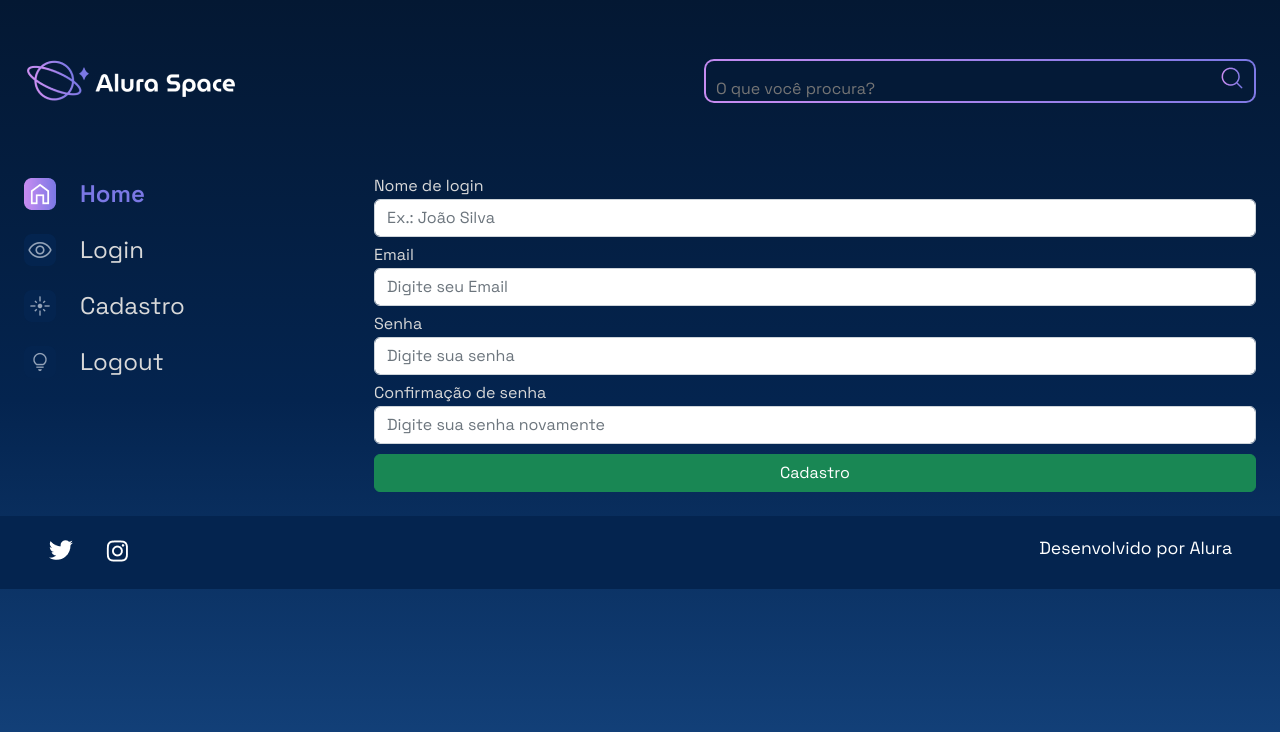
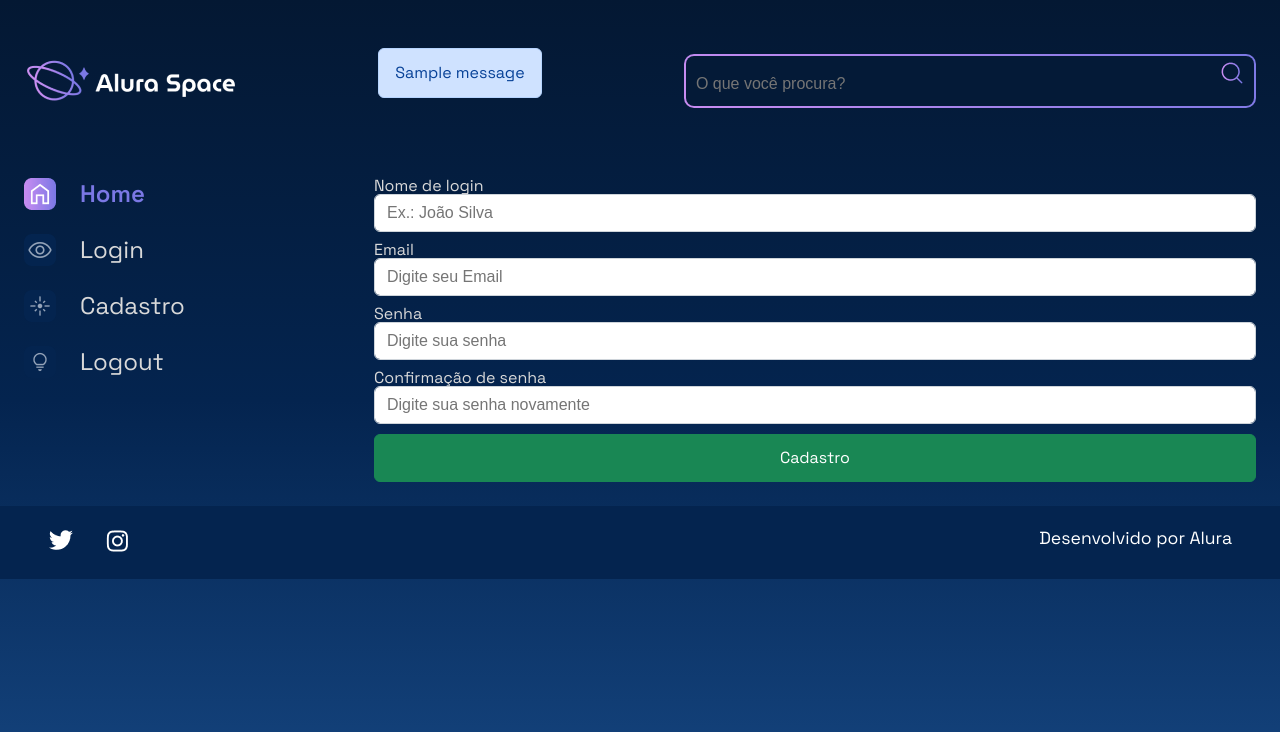
Before and after one commit to devdartagnan/Alura_space-backend-py, a Django app: page /cadastro in a window 1280 px wide. Shown: the top 732 px of the page. Run offline with Django 5.2, Linux system fonts and the light colour scheme; tables that the repository leaves empty hold one stand-in row (values such as "Sample post"); one stand-in notice (Sample message) is shown.

Commit message:
Comecando 3 curso

```diff
--- a/gallery/admin.py
+++ b/gallery/admin.py
@@ -2,10 +2,10 @@ from django.contrib import admin
 from gallery.models import Cards
 
 class ListandoCards(admin.ModelAdmin):
-    list_display = ('id', 'nome', 'legenda', 'publicado', 'data_card')
+    list_display = ('id', 'nome', 'legenda', 'publicado', 'data_card', 'usuario')
     list_display_links = ('id', 'nome')
     search_fields = ('id', 'nome')
-    list_filter = ('categoria',)
+    list_filter = ('categoria','usuario')
     list_editable = (('publicado'), )
     list_per_page = 10
 
--- a/setup/static/styles/style.css
+++ b/setup/static/styles/style.css
@@ -4,19 +4,87 @@
 */
 
 
-html, body, div, span, applet, object, iframe,
-h1, h2, h3, h4, h5, h6, p, blockquote, pre,
-a, abbr, acronym, address, big, cite, code,
-del, dfn, em, img, ins, kbd, q, s, samp,
-small, strike, strong, sub, sup, tt, var,
-b, u, i, center,
-dl, dt, dd, ol, ul, li,
-fieldset, form, label, legend,
-table, caption, tbody, tfoot, thead, tr, th, td,
-article, aside, canvas, details, embed,
-figure, figcaption, footer, header, hgroup,
-menu, nav, output, ruby, section, summary,
-time, mark, audio, video {
+html,
+body,
+div,
+span,
+applet,
+object,
+iframe,
+h1,
+h2,
+h3,
+h4,
+h5,
+h6,
+p,
+blockquote,
+pre,
+a,
+abbr,
+acronym,
+address,
+big,
+cite,
+code,
+del,
+dfn,
+em,
+img,
+ins,
+kbd,
+q,
+s,
+samp,
+small,
+strike,
+strong,
+sub,
+sup,
+tt,
+var,
+b,
+u,
+i,
+center,
+dl,
+dt,
+dd,
+ol,
+ul,
+li,
+fieldset,
+form,
+label,
+legend,
+table,
+caption,
+tbody,
+tfoot,
+thead,
+tr,
+th,
+td,
+article,
+aside,
+canvas,
+details,
+embed,
+figure,
+figcaption,
+footer,
+header,
+hgroup,
+menu,
+nav,
+output,
+ruby,
+section,
+summary,
+time,
+mark,
+audio,
+video {
     margin: 0;
     padding: 0;
     border: 0;
@@ -24,31 +92,50 @@ time, mark, audio, video {
     font: inherit;
     vertical-align: baseline;
 }
+
 /* HTML5 display-role reset for older browsers */
-article, aside, details, figcaption, figure,
-footer, header, hgroup, menu, nav, section {
+article,
+aside,
+details,
+figcaption,
+figure,
+footer,
+header,
+hgroup,
+menu,
+nav,
+section {
     display: block;
 }
+
 body {
     line-height: 1;
     font-family: 'Space Grotesk', sans-serif;
     min-height: 100vh;
-    background: linear-gradient(#041833,#04244F,#154580);
+    background: linear-gradient(#041833, #04244F, #154580);
     background-repeat: no-repeat;
     background-position: center;
     background-size: cover;
 }
-ol, ul {
+
+ol,
+ul {
     list-style: none;
 }
-blockquote, q {
+
+blockquote,
+q {
     quotes: none;
 }
-blockquote:before, blockquote:after,
-q:before, q:after {
+
+blockquote:before,
+blockquote:after,
+q:before,
+q:after {
     content: '';
     content: none;
 }
+
 table {
     border-collapse: collapse;
     border-spacing: 0;
@@ -84,7 +171,7 @@ table {
 .cabecalho__busca {
     align-items: center;
     border-radius: 10px;
-    background: linear-gradient(45deg, #C98CF1,#7B78E5);
+    background: linear-gradient(45deg, #C98CF1, #7B78E5);
     display: flex;
     height: auto;
     justify-content: space-between;
@@ -111,7 +198,8 @@ table {
     padding: 10px;
     width: 500px;
 }
-.busca__btn{
+
+.busca__btn {
     background-color: transparent;
     border: none;
 }
@@ -133,7 +221,7 @@ table {
     margin-bottom: 1.5rem;
 }
 
-.cards__lista{
+.cards__lista {
     display: flex;
     flex-wrap: wrap;
     justify-content: space-between;
@@ -309,7 +397,7 @@ table {
     width: 100%;
     height: 50px;
     border-radius: 10px;
-    background: linear-gradient(45deg, #C98CF1,#7B78E5);
+    background: linear-gradient(45deg, #C98CF1, #7B78E5);
     padding: 2px;
     box-sizing: border-box;
 }
@@ -387,3 +475,135 @@ table {
     border: 2px solid #7B78E5;
     cursor: pointer;
 }
+
+.alert {
+    --bs-alert-bg: transparent;
+    --bs-alert-padding-x: 1rem;
+    --bs-alert-padding-y: 1rem;
+    --bs-alert-margin-bottom: 1rem;
+    --bs-alert-color: inherit;
+    --bs-alert-border-color: transparent;
+    --bs-alert-border: 1px solid var(--bs-alert-border-color);
+    --bs-alert-border-radius: 0.375rem;
+    position: relative;
+    padding: var(--bs-alert-padding-y) var(--bs-alert-padding-x);
+    margin-bottom: var(--bs-alert-margin-bottom);
+    color: var(--bs-alert-color);
+    background-color: var(--bs-alert-bg);
+    border: var(--bs-alert-border);
+    border-radius: var(--bs-alert-border-radius);
+}
+
+
+.row {
+    --bs-gutter-x: 1.5rem;
+    --bs-gutter-y: 0;
+    display: flex;
+    flex-wrap: wrap;
+    margin-top: calc(-1* var(--bs-gutter-y));
+    /* margin-right: calc(-.5* var(--bs-gutter-x));
+    margin-left: calc(-.5* var(--bs-gutter-x)); */
+}
+
+
+.form-control {
+    box-sizing: border-box;
+    display: block;
+    width: 100%;
+    padding: 0.375rem 0.75rem;
+    font-size: 1rem;
+    font-weight: 400;
+    line-height: 1.5;
+    color: #212529;
+    background-color: #fff;
+    background-clip: padding-box;
+    border: 1px solid #ced4da;
+    -webkit-appearance: none;
+    -moz-appearance: none;
+    appearance: none;
+    border-radius: 0.375rem;
+    transition: border-color .15s ease-in-out, box-shadow .15s ease-in-out;
+}
+
+.text-center {
+    text-align: center !important;
+}
+
+.btn {
+    --bs-btn-padding-x: 0.75rem;
+    --bs-btn-padding-y: 0.675rem;
+    --bs-btn-font-family: ;
+    --bs-btn-font-size: 1rem;
+    --bs-btn-font-weight: 400;
+    --bs-btn-line-height: 1.5;
+    --bs-btn-color: #212529;
+    --bs-btn-bg: transparent;
+    --bs-btn-border-width: 1px;
+    --bs-btn-border-color: transparent;
+    --bs-btn-border-radius: 0.375rem;
+    --bs-btn-hover-border-color: transparent;
+    --bs-btn-box-shadow: inset 0 1px 0 rgba(255, 255, 255, 0.15), 0 1px 1px rgba(0, 0, 0, 0.075);
+    --bs-btn-disabled-opacity: 0.65;
+    --bs-btn-focus-box-shadow: 0 0 0 0.25rem rgba(var(--bs-btn-focus-shadow-rgb), .5);
+    display: inline-block;
+    padding: var(--bs-btn-padding-y) var(--bs-btn-padding-x);
+    font-family: var(--bs-btn-font-family);
+    font-size: var(--bs-btn-font-size);
+    font-weight: var(--bs-btn-font-weight);
+    line-height: var(--bs-btn-line-height);
+    color: var(--bs-btn-color);
+    text-align: center;
+    text-decoration: none;
+    vertical-align: middle;
+    cursor: pointer;
+    -webkit-user-select: none;
+    -moz-user-select: none;
+    user-select: none;
+    border: var(--bs-btn-border-width) solid var(--bs-btn-border-color);
+    border-radius: var(--bs-btn-border-radius);
+    background-color: var(--bs-btn-bg);
+    transition: color .15s ease-in-out, background-color .15s ease-in-out, border-color .15s ease-in-out, box-shadow .15s ease-in-out;
+}
+
+.btn-success {
+    --bs-btn-color: #fff;
+    --bs-btn-bg: #198754;
+    --bs-btn-border-color: #198754;
+    --bs-btn-hover-color: #fff;
+    --bs-btn-hover-bg: #157347;
+    --bs-btn-hover-border-color: #146c43;
+    --bs-btn-focus-shadow-rgb: 60, 153, 110;
+    --bs-btn-active-color: #fff;
+    --bs-btn-active-bg: #146c43;
+    --bs-btn-active-border-color: #13653f;
+    --bs-btn-active-shadow: inset 0 3px 5px rgba(0, 0, 0, 0.125);
+    --bs-btn-disabled-color: #fff;
+    --bs-btn-disabled-bg: #198754;
+    --bs-btn-disabled-border-color: #198754;
+}
+
+[type=button]:not(:disabled),
+[type=reset]:not(:disabled),
+[type=submit]:not(:disabled),
+button:not(:disabled) {
+    cursor: pointer;
+}
+
+.col-12 {
+    flex: 0 0 auto;
+    width: 100%;
+}
+.margim-bottom{
+    margin-bottom: 5px;
+}
+.alert-danger {
+    --bs-alert-color: #842029 !important;
+    --bs-alert-bg: #f8d7da !important;
+    --bs-alert-border-color: #f5c2c7 !important;
+}
+
+.alert-primary {
+    --bs-alert-color: #084298;
+    --bs-alert-bg: #cfe2ff;
+    --bs-alert-border-color: #b6d4fe;
+}
--- a/templates/gallery/base.html
+++ b/templates/gallery/base.html
@@ -11,19 +11,18 @@
     <link rel="preconnect" href="https://fonts.gstatic.com" crossorigin>
     <link href="https://fonts.googleapis.com/css2?family=Poppins:wght@400;500;600&display=swap" rel="stylesheet">
     <link href="https://fonts.googleapis.com/css2?family=Space+Grotesk:wght@400;500;600&display=swap" rel="stylesheet">
-    <link href="https://cdn.jsdelivr.net/npm/bootstrap@5.2.2/dist/css/bootstrap.min.css" rel="stylesheet" integrity="sha384-Zenh87qX5JnK2Jl0vWa8Ck2rdkQ2Bzep5IDxbcnCeuOxjzrPF/et3URy9Bv1WTRi" crossorigin="anonymous">
     <link rel="stylesheet" href="{% static '/styles/style.css' %}">
 </head>
 
 <body>
     <div class="pagina-inicial">
-        {% include 'gallery/partials/_header.html' %}<!-- INCLUDE usa um bloco parcial vindo desta url -->
+        {% include 'partials/_header.html' %}<!-- INCLUDE usa um bloco parcial vindo desta url -->
         <main class="principal">
-            {% include 'gallery/partials/_menu_lateral.html' %}
+            {% include 'partials/_menu_lateral.html' %}
             {% block content %}{% endblock %}
         </main>
     </div>
-    {% include 'gallery/partials/_footer.html' %}
+    {% include 'partials/_footer.html' %}
 </body>
 
 </html>
--- /dev/null
+++ b/templates/partials/_alertas.html
@@ -0,0 +1,7 @@
+{% if messages %}
+    {% for message in messages %}
+        <div class="alert alert-{{message.tags}}" role="alert">
+            {{message}}
+        </div>
+    {% endfor %}
+{% endif %}
--- a/templates/gallery/partials/_header.html
+++ b/templates/partials/_header.html
@@ -1,6 +1,7 @@
 {% load static %}
 <header class="cabecalho">
     <img src="{% static '/assets/logo/Logo(2).png' %}" alt="Logo da Alura Space" />
+    {% include 'partials/_alertas.html' %}
     <div class="cabecalho__busca">
         <div class="busca__fundo">
             <form action="{% url 'buscar' %}">
--- a/templates/gallery/partials/_menu_lateral.html
+++ b/templates/partials/_menu_lateral.html
@@ -4,6 +4,6 @@
         <a href="{% url 'index' %}"><img src="{% static '/assets/ícones/1x/Home - ativo.png' %}"> Home</a>
         <a href="{% url 'login' %}"><img src="{% static '/assets/ícones/1x/Mais vistas - inativo.png' %}"> Login</a>
         <a href="{% url 'cadastro' %}"><img src="{% static '/assets/ícones/1x/Novas - inativo.png' %}"> Cadastro</a>
-        <a href="#"><img src="{% static '/assets/ícones/1x/Surpreenda-me - inativo.png' %}"> Logout</a>
+        <a href="{% url 'logout' %}"><img src="{% static '/assets/ícones/1x/Surpreenda-me - inativo.png' %}"> Logout</a>
     </nav>
 </section>
--- a/templates/usuarios/cadastro.html
+++ b/templates/usuarios/cadastro.html
@@ -3,14 +3,20 @@
 {% block content%}
 
 <section class="galeria" style="margin-left: 5em">
-    <form action="" method="">
+    <form action="{% url 'cadastro' %}" method="POST">
         {% csrf_token %}
         <div class="row">
             {% for field in form.visible_fields %}
             <div class="col-12 col-lg-12" style="margin-bottom: 10px">
-                <label for="{{ field.id_for_label }}" style="color:#D9D9D9; margin-bottom: 5px;"><b>{{field.label}}</b></label>
+                <label for="{{ field.id_for_label }}" style="color:#D9D9D9;"
+                    class="margin-bottom"><b>{{field.label}}</b></label>
                 {{ field }}
             </div>
+            {% for error in field.errors %}
+            <div class="alert alert-danger ">
+                {{error}}
+            </div>
+            {% endfor %}
             {% endfor %}
         </div>
         <div class="col-12 text-center">
@@ -19,4 +25,4 @@
     </form>
 </section>
 {%endblock%}
-{% include 'gallery/partials/_footer.html' %}
+{% include 'partials/_footer.html' %}
--- a/usuarios/forms.py
+++ b/usuarios/forms.py
@@ -69,3 +69,22 @@ class CadastroForm(forms.Form):
         ),
         required=True
         )
+    def clean_nome_cadastro(self):
+        nome = self.cleaned_data.get('nome_cadastro')
+
+        if nome:
+            nome = nome.strip()
+            if ' ' in nome:
+                raise forms.ValidationError('Espaços não são permitidos nesse campo')
+            else:
+                return nome
+
+    def clean_senha_2(self):
+        senha_1 = self.cleaned_data.get('senha_1')
+        senha_2 = self.cleaned_data.get('senha_2')
+
+        if senha_1 and senha_2:
+            if senha_1 != senha_2:
+                raise forms.ValidationError('Senhas não são iguais')
+            else:
+                return senha_2
--- a/usuarios/urls.py
+++ b/usuarios/urls.py
@@ -1,7 +1,8 @@
 from django.urls import path
-from usuarios.views import login, cadastro
+from usuarios.views import login, cadastro, logout
 
 urlpatterns = [
     path('login', login, name='login'),
     path('cadastro', cadastro, name='cadastro'),
+    path('logout', logout, name='logout'),
 ]
--- a/usuarios/views.py
+++ b/usuarios/views.py
@@ -1,10 +1,63 @@
-from django.shortcuts import render
+from django.shortcuts import render,redirect
 from usuarios.forms import LoginForms, CadastroForm
+from django.contrib.auth.models import User
+from django.contrib import auth, messages
+
 
 def login(request):
     form = LoginForms()
+
+    if request.method == 'POST':
+        form  = LoginForms(request.POST)
+
+        if form.is_valid():
+            nome=form['nome_login'].value()
+            senha=form['senha'].value()
+
+        usuario = auth.authenticate(
+            request,
+            username=nome,
+            password=senha
+        )
+        if usuario is not None:
+            auth.login(request,usuario)
+            messages.success(request, f"{nome}, você está logado!")
+            return redirect('index')
+        else:
+            messages.error(request, 'Algum erro aconteceu, cheque suas informações')
+            return redirect('login')
+
     return render(request, 'usuarios/login.html', {'form': form})
 
 def cadastro(request):
     form = CadastroForm()
+
+    if request.method == 'POST':
+        form  = CadastroForm(request.POST)
+
+        if form.is_valid():
+            nome=form['nome_cadastro'].value()
+            email=form['email'].value()
+            senha=form['senha_1'].value()
+
+            if User.objects.filter(email=email).exists():
+                messages.error(request, 'O email já existe')
+                return redirect('cadastro')
+
+            usuario = User.objects.create_user(
+                username=nome,
+                email=email ,
+                password=senha
+                )
+
+            usuario.save()
+            messages.success(request, f"{nome}, você foi cadastrado")
+            return redirect('login')
+
     return render(request, 'usuarios/cadastro.html', {'form': form})
+
+
+def logout(request):
+    messages.success(request, "Logout efetuado com sucesso!")
+    auth.logout(request)
+    return redirect('login')
```
Also changed, not shown: gallery/models.py (+9 -1 lines), gallery/views.py (+9 -1 lines), setup/settings.py (+10 -0 lines), templates/usuarios/login.html (+4 -3 lines), gallery/migrations/0007_cards_usuario.py (added), templates/partials/_footer.html (renamed from templates/gallery/partials/_footer.html).
